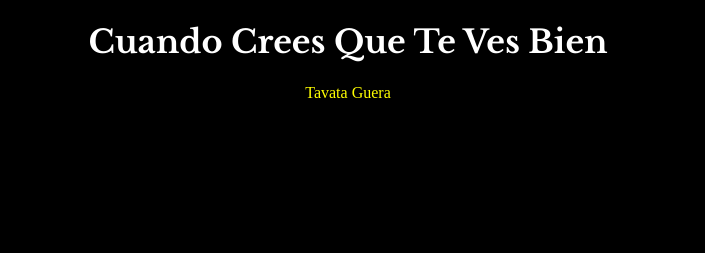
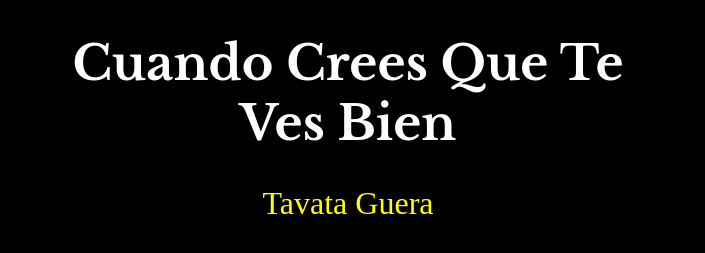
Before and after one commit to Yumencol/TavataGuera, a plain HTML site: page index.html in a window 1280 px wide. Shown: the part 469-722 px from the top of the page, without its empty margins (292-997 px from the left). Drawn offline with nearby package versions, Linux system fonts and the light colour scheme.

Commit message:
Add files via upload

```diff
--- a/style.css
+++ b/style.css
@@ -5,6 +5,7 @@ h1{
     font-family: "Libre Baskerville", serif;
     color: white;
     text-transform: capitalize;
+    font-size: 3rem;
 }
 #principal{
     text-align: center;
@@ -14,6 +15,7 @@ h1{
 }
 p{
     color: yellow;
+    font-size: 2rem;
 
 }
 #guera{
```
